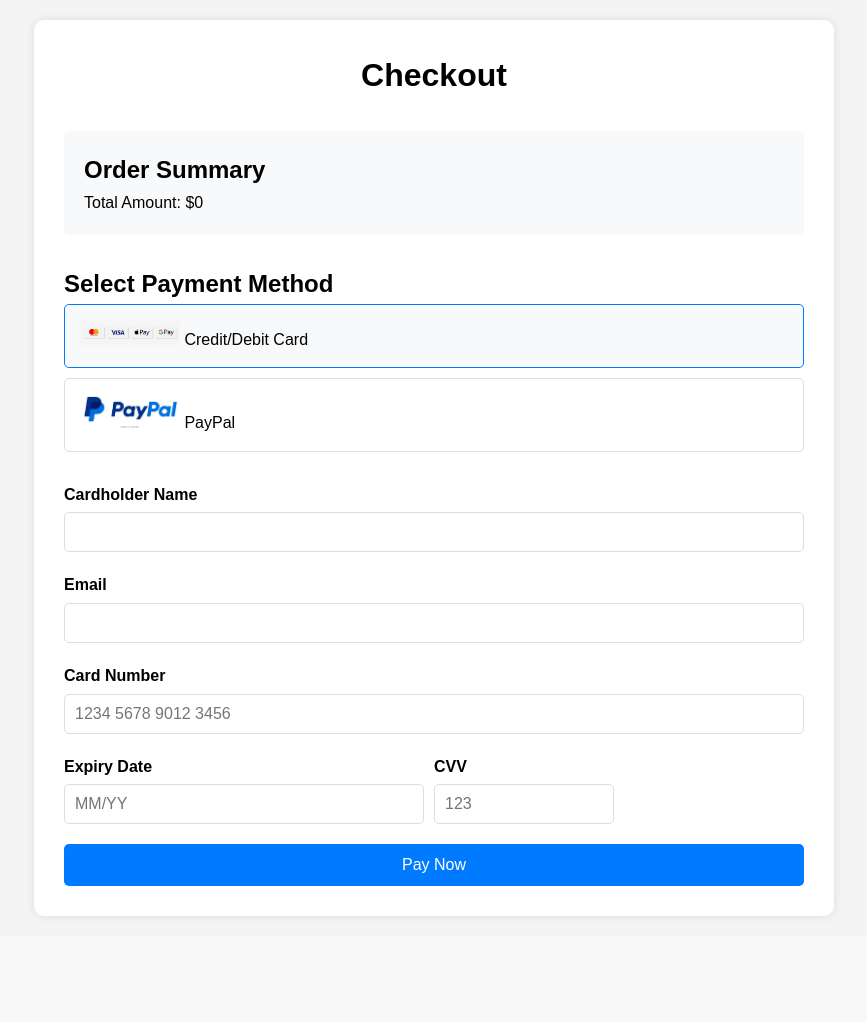
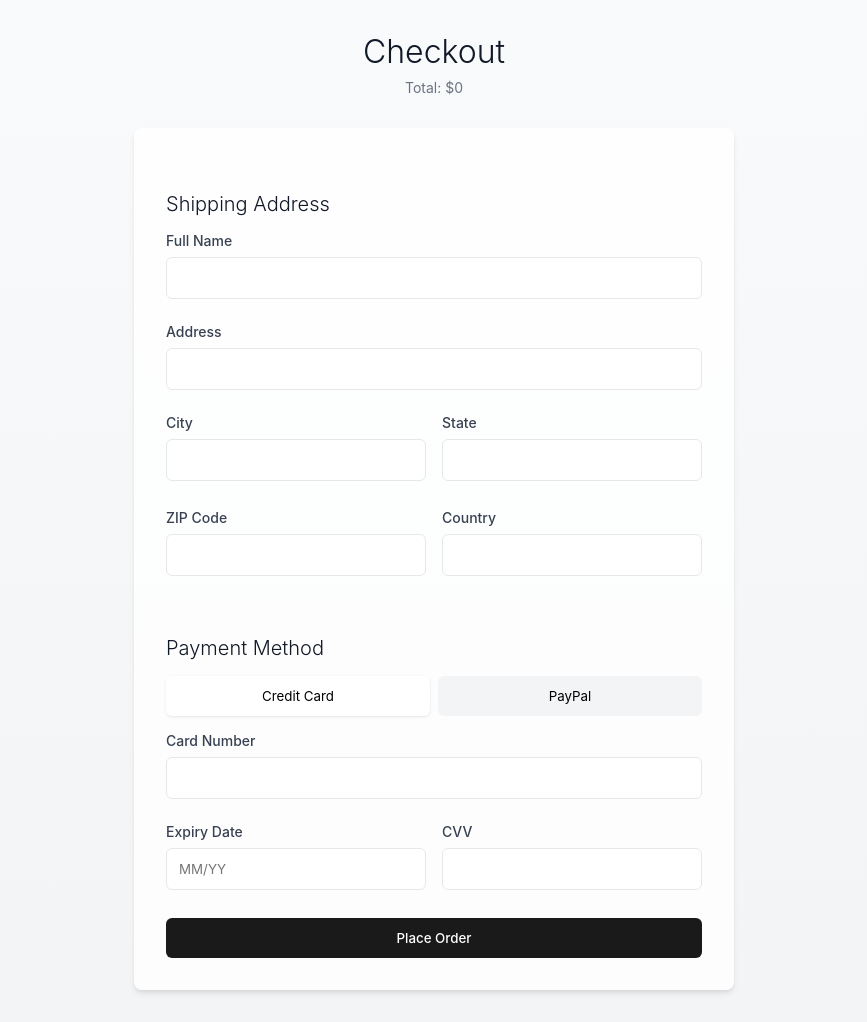
Before and after one commit to Kidcotton/SuperVive, a Flask app: page /checkoutpage in a window 1280 px wide. Shown: the whole page, without its empty margins (206-1073 px from the left). Before the commit the page ends 918 px from the top, so only its background shows below. Run offline with Flask 3, Linux system fonts and the light colour scheme.

Commit message:
Checkout Page

```diff
--- a/Webapplication/_init_.py
+++ b/Webapplication/_init_.py
@@ -28,7 +28,6 @@ def checkout():
     cart = session.get('cart', [])
     total_price = sum(item['price'] * item['quantity'] for item in cart)
 
-    # Store the total in session to access on the checkout page
     session['total_price'] = total_price
 
     return redirect(url_for('checkout_page'))
--- a/Webapplication/templates/checkoutpage.html
+++ b/Webapplication/templates/checkoutpage.html
@@ -3,213 +3,302 @@
 <head>
     <meta charset="UTF-8">
     <meta name="viewport" content="width=device-width, initial-scale=1.0">
-    <title>Checkout</title>
-    <script src="https://cdnjs.cloudflare.com/ajax/libs/jquery/3.7.1/jquery.min.js"></script>
+    <title>Checkout Page</title>
     <style>
+        :root {
+            --primary-color: #1a1a1a;
+            --error-color: #dc2626;
+            --border-color: #e5e7eb;
+            --text-color: #374151;
+        }
+
         * {
-            box-sizing: border-box;
             margin: 0;
             padding: 0;
+            box-sizing: border-box;
+            font-family: -apple-system, BlinkMacSystemFont, 'Segoe UI', Roboto, Oxygen, Ubuntu, Cantarell, sans-serif;
         }
 
         body {
-            font-family: Arial, sans-serif;
-            line-height: 1.6;
-            padding: 20px;
-            background-color: #f4f4f4;
+            min-height: 100vh;
+            background: linear-gradient(to bottom, #f9fafb, #f3f4f6);
+            padding: 2rem 1rem;
+            color: var(--text-color);
         }
 
         .container {
-            max-width: 800px;
+            max-width: 600px;
             margin: 0 auto;
-            background: white;
-            padding: 30px;
-            border-radius: 10px;
-            box-shadow: 0 0 10px rgba(0,0,0,0.1);
         }
 
         .header {
             text-align: center;
-            margin-bottom: 30px;
+            margin-bottom: 2rem;
         }
 
-        .order-summary {
-            background: #f8f9fa;
-            padding: 20px;
-            border-radius: 5px;
-            margin-bottom: 30px;
+        .header h1 {
+            font-size: 2rem;
+            font-weight: 300;
+            color: #111827;
+            margin-bottom: 0.5rem;
         }
 
-        .payment-methods {
-            margin-bottom: 30px;
+        .header p {
+            color: #6b7280;
+            font-size: 0.875rem;
         }
 
-        .payment-method {
-            border: 1px solid #ddd;
-            padding: 15px;
-            margin-bottom: 10px;
-            border-radius: 5px;
-            cursor: pointer;
-        }
-
-        .payment-method:hover {
-            background: #f8f9fa;
-        }
-
-        .payment-method.selected {
-            border-color: #007bff;
-            background: #f8f9fa;
+        .card {
+            background: rgba(255, 255, 255, 0.8);
+            backdrop-filter: blur(10px);
+            border-radius: 0.5rem;
+            padding: 2rem;
+            box-shadow: 0 4px 6px -1px rgba(0, 0, 0, 0.1), 0 2px 4px -1px rgba(0, 0, 0, 0.06);
         }
 
         .form-group {
-            margin-bottom: 20px;
+            margin-bottom: 1.5rem;
         }
 
-        label {
+        .form-group label {
             display: block;
-            margin-bottom: 5px;
-            font-weight: bold;
+            font-size: 0.875rem;
+            font-weight: 500;
+            margin-bottom: 0.5rem;
         }
 
-        input[type="text"],
-        input[type="email"] {
+        .form-group input {
             width: 100%;
-            padding: 10px;
-            border: 1px solid #ddd;
-            border-radius: 5px;
-            font-size: 16px;
+            padding: 0.75rem;
+            border: 1px solid var(--border-color);
+            border-radius: 0.375rem;
+            transition: all 0.2s;
         }
 
-        .btn {
-            background: #007bff;
-            color: white;
-            padding: 12px 25px;
-            border: none;
-            border-radius: 5px;
-            cursor: pointer;
-            font-size: 16px;
-            width: 100%;
+        .form-group input:focus {
+            outline: none;
+            border-color: #9ca3af;
+            box-shadow: 0 0 0 3px rgba(156, 163, 175, 0.2);
         }
 
-        .btn:hover {
-            background: #0056b3;
+        .error {
+            color: var(--error-color);
+            font-size: 0.75rem;
+            margin-top: 0.25rem;
         }
 
-        .card-inputs {
+        .grid {
             display: grid;
-            grid-template-columns: 2fr 1fr 1fr;
-            gap: 10px;
+            gap: 1rem;
         }
 
-        .payment-methods img{
-            width:100px;
-            height:auto;
-            max-width:100%;
+        .grid-2 {
+            grid-template-columns: repeat(2, 1fr);
+        }
+
+        .section-title {
+            font-size: 1.25rem;
+            font-weight: 300;
+            color: #111827;
+            margin: 2rem 0 1rem;
+        }
+
+        .tabs {
+            display: grid;
+            grid-template-columns: repeat(2, 1fr);
+            gap: 0.5rem;
+            margin-bottom: 1rem;
+        }
+
+        .tab {
+            padding: 0.75rem;
+            text-align: center;
+            background: #f3f4f6;
+            border: none;
+            border-radius: 0.375rem;
+            cursor: pointer;
+            transition: all 0.2s;
+        }
+
+        .tab.active {
+            background: white;
+            box-shadow: 0 1px 3px rgba(0, 0, 0, 0.1);
+        }
+
+        .submit-button {
+            width: 100%;
+            padding: 0.75rem;
+            background: var(--primary-color);
+            color: white;
+            border: none;
+            border-radius: 0.375rem;
+            font-weight: 500;
+            cursor: pointer;
+            transition: background-color 0.2s;
+        }
+
+        .submit-button:hover {
+            background: #2d2d2d;
+        }
+
+        @media (max-width: 640px) {
+            .grid-2 {
+                grid-template-columns: 1fr;
+            }
+        }
+
+        /* Animation classes */
+        @keyframes fadeIn {
+            from { opacity: 0; transform: translateY(10px); }
+            to { opacity: 1; transform: translateY(0); }
+        }
+
+        .animate-in {
+            animation: fadeIn 0.5s ease-out forwards;
         }
     </style>
 </head>
 <body>
-    <div class="container">
-        <div class="header">
+    <div class="container animate-in">
+        <header class="header">
             <h1>Checkout</h1>
+            <p>Total: ${{ total_price }} </p>
+        </header>
+
+        <div class="card">
+            <form id="checkoutForm">
+                <h2 class="section-title">Shipping Address</h2>
+
+                <div class="form-group">
+                    <label for="name">Full Name</label>
+                    <input type="text" id="name" name="name" required>
+                    <div class="error" id="nameError"></div>
                 </div>
 
-        <div class="order-summary">
-            <h2>Order Summary</h2>
-            <p>Total Amount: $<span id="total-price">{{ total_price }}</span></p>
+                <div class="form-group">
+                    <label for="address">Address</label>
+                    <input type="text" id="address" name="address" required>
+                    <div class="error" id="addressError"></div>
                 </div>
 
-        <div class="payment-methods">
-            <h2>Select Payment Method</h2>
-            <div class="payment-method selected" data-method="card">
-                <img src="static/images/payment.jpg" alt="Credit Card" />
-                Credit/Debit Card
+                <div class="grid grid-2">
+                    <div class="form-group">
+                        <label for="city">City</label>
+                        <input type="text" id="city" name="city" required>
+                        <div class="error" id="cityError"></div>
                     </div>
-            <div class="payment-method" data-method="paypal">
-                <img src="/static/images/paypal2.webp" alt="PayPal" />
-                PayPal
+
+                    <div class="form-group">
+                        <label for="state">State</label>
+                        <input type="text" id="state" name="state" required>
+                        <div class="error" id="stateError"></div>
                     </div>
                 </div>
 
-        <form id="payment-form">
-            <div id="card-payment">
+                <div class="grid grid-2">
                     <div class="form-group">
-                    <label for="cardholder">Cardholder Name</label>
-                    <input type="text" id="cardholder" required>
+                        <label for="zip">ZIP Code</label>
+                        <input type="text" id="zip" name="zip" required pattern="\d{6}">
+                        <div class="error" id="zipError"></div>
                     </div>
 
                     <div class="form-group">
-                    <label for="email">Email</label>
-                    <input type="email" id="email" required>
+                        <label for="country">Country</label>
+                        <input type="text" id="country" name="country" required>
+                        <div class="error" id="countryError"></div>
+                    </div>
+                </div>
+
+                <h2 class="section-title">Payment Method</h2>
+
+                <div class="tabs">
+                    <button type="button" class="tab active" data-tab="card">Credit Card</button>
+                    <button type="button" class="tab" data-tab="paypal">PayPal</button>
+                </div>
+
+                <div id="cardPayment">
+                    <div class="form-group">
+                        <label for="cardNumber">Card Number</label>
+                        <input type="text" id="cardNumber" name="cardNumber" required pattern="\d{16}">
+                        <div class="error" id="cardNumberError"></div>
+                    </div>
+
+                    <div class="grid grid-2">
+                        <div class="form-group">
+                            <label for="expiryDate">Expiry Date</label>
+                            <input type="text" id="expiryDate" name="expiryDate" placeholder="MM/YY" required pattern="\d{4}">
+                            <div class="error" id="expiryDateError"></div>
                         </div>
 
                         <div class="form-group">
-                    <label for="card-number">Card Number</label>
-                    <input type="text" id="card-number" placeholder="1234 5678 9012 3456" required>
-                </div>
-
-                <div class="form-group card-inputs">
-                    <div>
-                        <label for="expiry">Expiry Date</label>
-                        <input type="text" id="expiry" placeholder="MM/YY" required>
-                    </div>
-                    <div>
                             <label for="cvv">CVV</label>
-                        <input type="text" id="cvv" placeholder="123" required>
+                            <input type="text" id="cvv" name="cvv" required pattern="\d{3}">
+                            <div class="error" id="cvvError"></div>
                         </div>
                     </div>
                 </div>
 
-            <div id="paypal-payment" style="display: none;">
-                <p>You will be redirected to PayPal to complete your payment.</p>
+                <div id="paypalPayment" style="display: none;">
+                    <p style="text-align: center; padding: 2rem; color: #6b7280;">
+                        PayPal integration coming soon
+                    </p>
                 </div>
 
-            <button type="submit" class="btn">Pay Now</button>
+                <button type="submit" class="submit-button">Place Order</button>
             </form>
+        </div>
     </div>
 
     <script>
-        $(document).ready(function() {
-            // Payment method selection
-            $('.payment-method').click(function() {
-                $('.payment-method').removeClass('selected');
-                $(this).addClass('selected');
+        // Simple form validation
+        const form = document.getElementById('checkoutForm');
+        const tabs = document.querySelectorAll('.tab');
+        const cardPayment = document.getElementById('cardPayment');
+        const paypalPayment = document.getElementById('paypalPayment');
 
-                const method = $(this).data('method');
-                if (method === 'card') {
-                    $('#card-payment').show();
-                    $('#paypal-payment').hide();
+        // Tab switching
+        tabs.forEach(tab => {
+            tab.addEventListener('click', () => {
+                tabs.forEach(t => t.classList.remove('active'));
+                tab.classList.add('active');
+
+                if (tab.dataset.tab === 'card') {
+                    cardPayment.style.display = 'block';
+                    paypalPayment.style.display = 'none';
                 } else {
-                    $('#card-payment').hide();
-                    $('#paypal-payment').show();
+                    cardPayment.style.display = 'none';
+                    paypalPayment.style.display = 'block';
+                }
+            });
+        });
+
+        // Form validation
+        form.addEventListener('submit', (e) => {
+            e.preventDefault();
+            let isValid = true;
+
+            // Reset all errors
+            document.querySelectorAll('.error').forEach(error => {
+                error.textContent = '';
+            });
+
+            // Validate each required field
+            form.querySelectorAll('input[required]').forEach(input => {
+                if (!input.value.trim()) {
+                    document.getElementById(`${input.id}Error`).textContent =
+                        `${input.id.charAt(0).toUpperCase() + input.id.slice(1)} is required`;
+                    isValid = false;
+                } else if (input.pattern && !new RegExp(input.pattern).test(input.value)) {
+                    document.getElementById(`${input.id}Error`).textContent =
+                        `Please enter a valid ${input.id.charAt(0).toUpperCase() + input.id.slice(1)}`;
+                    isValid = false;
                 }
             });
 
-            // Form submission handler
-            $('#payment-form').submit(function(e) {
-                e.preventDefault();
-
-                const selectedMethod = $('.payment-method.selected').data('method');
-
-                if (selectedMethod === 'card') {
-                    // Here you would integrate with your payment processor's API
-                    console.log('Processing card payment...');
-                    // Example of calling a payment API:
-                    // processCardPayment({
-                    //     cardNumber: $('#card-number').val(),
-                    //     expiry: $('#expiry').val(),
-                    //     cvv: $('#cvv').val(),
-                    //     amount: $('#total-price').text()
-                    // });
-                } else {
-                    // Here you would integrate with PayPal's API
-                    console.log('Redirecting to PayPal...');
-                    // Example of initiating PayPal checkout:
-                    // initiatePayPalCheckout({
-                    //     amount: $('#total-price').text()
-                    // });
+            if (isValid) {
+                alert('Order placed successfully!');
+                form.reset();
             }
-            });
         });
     </script>
 </body>
```
Lines whose indentation alone changed are shown as unchanged.
